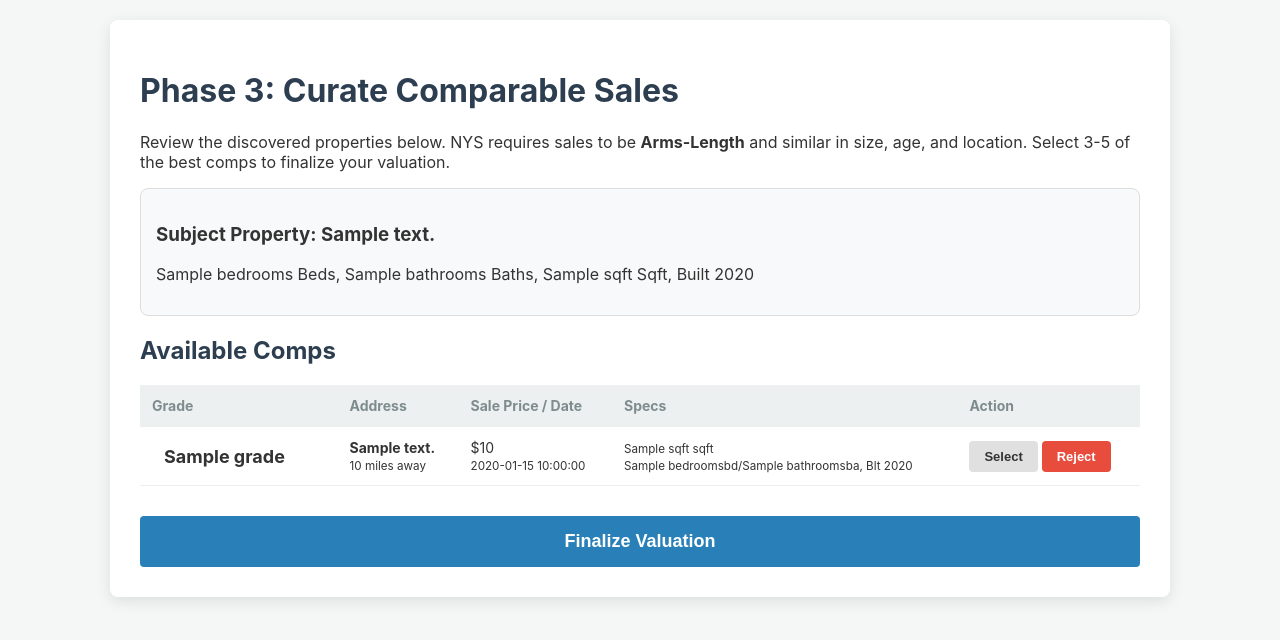
After one commit to jwlehane/griever, a FastAPI app: template src/templates/curation.html in a window 1280 px wide. The commit adds this page. Shown: the top 640 px of the page. Run offline with FastAPI, Linux system fonts and the light colour scheme; the template is opened without the code that fills it: most values are stand-ins (such as "Sample title", 1, 10 or a date in 2020).

Commit message:
feat(ui): implement comp curation workflow and grading logic

```diff
--- a/src/main.py
+++ b/src/main.py
@@ -33,7 +33,7 @@ _ULSTER_ZIPS_AC = {
     "12453","12456","12457","12458","12461","12464","12465","12466","12471",
     "12472","12474","12477","12480","12481","12483","12484","12486","12487",
     "12489","12491","12493","12494","12495","12498","12515","12525","12528",
-    "12547","12548","12549","12561","12566","12575","12589",
+    "12547","12548","12548","12549","12561","12566","12575","12589",
 }
 
 # Tiny LRU-style cache for autocomplete queries.
@@ -174,21 +174,95 @@ async def generate_report(
     subject_id: int = Form(None),
     renovation_year: int = Form(None),
     skip_discovery: bool = Form(False),
-    condition: str = Form("average"),  # below / average / above / renovated
+    finalize: bool = Form(False),
+    condition: str = Form("average"),
 ):
-    # Capture outer scope values for the closure
     init_subject_id = subject_id
     init_address = address
     init_renov = renovation_year
     init_skip = skip_discovery
+    init_finalize = finalize
     init_condition = condition
 
+    # --- DIRECT HTML RESPONSE (FINALIZATION PHASE) ---
+    if init_finalize:
+        try:
+            active_subject_id = init_subject_id
+            if not active_subject_id and init_address:
+                subject_profile = core.get_subject_profile(init_address.strip())
+                if subject_profile:
+                    active_subject_id = core.ensure_property(subject_profile)
+
+            if not active_subject_id:
+                return HTMLResponse("Property session lost. Please search again.", status_code=400)
+
+            conn = sqlite3.connect('grievance_data.db')
+            conn.row_factory = sqlite3.Row
+            cursor = conn.cursor()
+            cursor.execute("SELECT * FROM properties WHERE id = ?", (active_subject_id,))
+            row = cursor.fetchone()
+            if not row:
+                conn.close()
+                return HTMLResponse("Property not found in database.", status_code=404)
+            subject = dict(row)
+
+            cursor.execute("SELECT * FROM sales_comps WHERE target_property_id = ? AND status != 'REJECTED' AND is_selected = 1", (active_subject_id,))
+            comps = [dict(r) for r in cursor.fetchall()]
+            conn.close()
+
+            if not comps:
+                return HTMLResponse("No comps selected. Please select at least 3 comps.", status_code=400)
+
+            condition_factors = {"below": 0.85, "average": 1.00, "above": 1.10, "renovated": 1.20}
+            condition_factor = condition_factors.get((init_condition or "average").lower(), 1.0)
+
+            valuation = core.calculate_valuation(
+                subject, comps,
+                renovation_year=init_renov,
+                condition_factor=condition_factor,
+                enforce_selection=True
+            )
+
+            from app.equalization import get_rate as _er_rate, implied_market_value
+            er = _er_rate(subject.get('sbl'))
+            current_av = subject.get('assessment_2026') or subject.get('assessment_2025') or 0
+            implied_mv = implied_market_value(current_av, subject.get('sbl')) if current_av else None
+
+            if implied_mv:
+                reduction_full = max(0.0, float(implied_mv) - float(valuation["market_value"]))
+                reduction_av = reduction_full * (er / 100.0) if er else reduction_full
+            else:
+                reduction_full = max(0.0, float(current_av) - float(valuation["market_value"]))
+                reduction_av = reduction_full
+
+            html_content = templates.get_template("report.html").render({
+                "request": request,
+                "subject": subject,
+                "subject_id": active_subject_id,
+                "comps": [c for c in valuation["comps"] if c.get('status') != 'REJECTED'],
+                "market_value": valuation["market_value"],
+                "range_low": valuation["range_low"],
+                "range_high": valuation["range_high"],
+                "reduction": reduction_av,
+                "reduction_full": reduction_full,
+                "renovation_year": init_renov,
+                "current_av": current_av,
+                "equalization_rate": er,
+                "implied_market_value": implied_mv,
+                "used_count": valuation["used_count"],
+                "considered_count": valuation["considered_count"],
+                "adjustments_used": valuation["adjustments_used"],
+                "condition": init_condition,
+            })
+            return HTMLResponse(html_content)
+        except Exception as e:
+            traceback.print_exc()
+            return HTMLResponse(f"System error: {str(e)}", status_code=500)
+
+    # --- STREAMING RESPONSE (DISCOVERY & CURATION PHASE) ---
     async def event_generator():
-        # Use a local subject_id variable to avoid UnboundLocalError
         active_subject_id = init_subject_id
-
         try:
-            # Safety: If active_subject_id is missing but address is present, re-identify
             if not active_subject_id and init_address:
                 subject_profile = core.get_subject_profile(init_address.strip())
                 if subject_profile:
@@ -198,7 +272,6 @@ async def generate_report(
                 yield f"data: {json.dumps({'status': 'error', 'message': 'Property session lost. Please search again.'})}\n\n"
                 return
 
-            # Fetch subject from DB
             conn = sqlite3.connect('grievance_data.db')
             conn.row_factory = sqlite3.Row
             cursor = conn.cursor()
@@ -212,28 +285,16 @@ async def generate_report(
 
             if not init_skip:
                 subject_name = subject["address"]
-                info_payload = json.dumps({'status': 'info', 'message': f'Starting discovery for {subject_name}...', 'subject_id': active_subject_id})
-                yield f"data: {info_payload}\n\n"
+                yield f"data: {json.dumps({'status': 'info', 'message': f'Starting discovery for {subject_name}...', 'subject_id': active_subject_id})}\n\n"
 
-                # 2. Start Live Discovery Generator
-                all_live_comps = []
-                # Run the generator in a way that doesn't block the event loop
-                def get_updates():
-                    return list(core.discover_comps_live(subject, active_subject_id))
-
-                # Since discover_comps_live is a generator, we iterate through it
-                # We'll keep it simple for now but use a shorter sleep
                 for update in core.discover_comps_live(subject, active_subject_id):
                     yield f"data: {json.dumps(update)}\n\n"
                     if update['status'] == 'complete':
-                        all_live_comps = update.get('comps', [])
-                        break # Generator is done
+                        break
                     await asyncio.sleep(0.001)
 
-            else:
-                yield f"data: {json.dumps({'status': 'info', 'message': 'Generating report from existing comps...'})}\n\n"
+                yield f"data: {json.dumps({'status': 'info', 'message': 'Discovery complete. Preparing curation dashboard...'})}\n\n"
 
-            # 3. Finalize
             conn = sqlite3.connect('grievance_data.db')
             conn.row_factory = sqlite3.Row
             cursor = conn.cursor()
@@ -245,78 +306,32 @@ async def generate_report(
                 yield f"data: {json.dumps({'status': 'no_comps', 'message': 'No matching sales found.', 'subject_id': active_subject_id})}\n\n"
                 return
 
-            # 4. Calculate Valuation (median+IQR, best-N, per-town adjustments)
-            condition_factors = {
-                "below": 0.85, "average": 1.00, "above": 1.10, "renovated": 1.20,
-            }
+            condition_factors = {"below": 0.85, "average": 1.00, "above": 1.10, "renovated": 1.20}
             condition_factor = condition_factors.get((init_condition or "average").lower(), 1.0)
 
             valuation = core.calculate_valuation(
                 subject, comps,
                 renovation_year=init_renov,
                 condition_factor=condition_factor,
+                enforce_selection=False
             )
-            market_value = valuation["market_value"]
-            range_low = valuation["range_low"]
-            range_high = valuation["range_high"]
-            adjusted_comps = valuation["comps"]
-            adjustments_used = valuation["adjustments_used"]
-            used_count = valuation["used_count"]
-            considered_count = valuation["considered_count"]
 
-            # Equalization-rate aware comparison
-            from app.equalization import get_rate as _er_rate, implied_market_value
-            er = _er_rate(subject.get('sbl'))  # percent
-            current_av = subject.get('assessment_2026') or subject.get('assessment_2025') or 0
-            implied_mv = implied_market_value(current_av, subject.get('sbl')) if current_av else None
-
-            # Compare comp-derived market value against implied (full) market
-            # value from the assessment. A grievance is warranted when
-            # market_value < implied_mv (i.e., the AV implies your house is
-            # worth more than the market says).
-            if implied_mv:
-                reduction_full = max(0.0, float(implied_mv) - float(market_value))
-                # Translate full-market-value reduction back to assessed value
-                # space (what the BAR actually changes on the roll).
-                reduction_av = reduction_full * (er / 100.0) if er else reduction_full
-            else:
-                # Fallback for unknown ER: assume 100% (legacy behavior).
-                reduction_full = max(0.0, float(current_av) - float(market_value))
-                reduction_av = reduction_full
-
-            # 5. Render final HTML
-            html_content = templates.get_template("report.html").render({
+            html_content = templates.get_template("curation.html").render({
                 "request": request,
                 "subject": subject,
                 "subject_id": active_subject_id,
-                "comps": [c for c in adjusted_comps if c.get('status') != 'REJECTED'],
-                "market_value": market_value,
-                "range_low": range_low,
-                "range_high": range_high,
-                "reduction": reduction_av,
-                "reduction_full": reduction_full,
+                "comps": [c for c in valuation["comps"] if c.get('status') != 'REJECTED'],
                 "renovation_year": init_renov,
-                "current_av": current_av,
-                "equalization_rate": er,
-                "implied_market_value": implied_mv,
-                "used_count": used_count,
-                "considered_count": considered_count,
-                "adjustments_used": adjustments_used,
                 "condition": init_condition,
             })
 
-            yield f"data: {json.dumps({'status': 'finished', 'html': html_content})}\n\n"
+            payload = json.dumps({"status": "render_ui", "html": html_content})
+            yield f"data: {payload}\n\n"
 
         except Exception as e:
-            import traceback
             traceback.print_exc()
-            error_ctx = {
-                "subject_id": active_subject_id,
-                "phase": "streaming_report",
-                "subject_data": str(subject) if 'subject' in locals() else "Not loaded"
-            }
-            send_error_report(e, error_ctx)
-            yield f"data: {json.dumps({'status': 'error', 'message': f'Internal error: {str(e)}'})}\n\n"
+            await send_error_report(str(e), traceback.format_exc())
+            yield f"data: {json.dumps({'status': 'error', 'message': f'System error: {str(e)}'})}\n\n"
 
     return StreamingResponse(event_generator(), media_type="text/event-stream")
 
@@ -324,8 +339,6 @@ async def generate_report(
 async def add_comp(request: Request, property_id: int = Form(...), address: str = Form(...), price: float = Form(...)):
     success = core.add_manual_comp(property_id, address, price)
     if success:
-        # Look up subject address so /report can re-find it without depending
-        # on the user's prior session and so skip_discovery actually skips.
         conn = sqlite3.connect('grievance_data.db')
         cursor = conn.cursor()
         cursor.execute("SELECT address FROM properties WHERE id = ?", (property_id,))
@@ -349,12 +362,6 @@ async def add_comp(request: Request, property_id: int = Form(...), address: str
         return HTMLResponse("Failed to verify address on County API. Check spelling.")
 
 def _build_report_context(subject_id: int, renovation_year: int = None, condition: str = "average"):
-    """Common context builder used by /report rendering and PDF endpoints.
-
-    Loads subject + comps from DB, runs valuation, returns the same dict
-    shape we hand to the Jinja template. Raises HTTPException via FastAPI
-    callers when subject is missing.
-    """
     conn = sqlite3.connect('grievance_data.db')
     conn.row_factory = sqlite3.Row
     cursor = conn.cursor()
@@ -364,8 +371,9 @@ def _build_report_context(subject_id: int, renovation_year: int = None, conditio
         conn.close()
         return None
     subject = dict(row)
+    # FOR PDF: We only use SELECTED comps
     cursor.execute(
-        "SELECT * FROM sales_comps WHERE target_property_id = ? AND status != 'REJECTED'",
+        "SELECT * FROM sales_comps WHERE target_property_id = ? AND status != 'REJECTED' AND is_selected = 1",
         (subject_id,),
     )
     comps = [dict(r) for r in cursor.fetchall()]
@@ -376,6 +384,7 @@ def _build_report_context(subject_id: int, renovation_year: int = None, conditio
         subject, comps,
         renovation_year=renovation_year,
         condition_factor=condition_factors.get((condition or "average").lower(), 1.0),
+        enforce_selection=True
     )
 
     from app.equalization import get_rate as _er_rate, implied_market_value
@@ -439,7 +448,6 @@ async def grievance_methodology(subject_id: int, renovation_year: int = None, co
 
 @app.get("/grievance/package.zip")
 async def grievance_package(subject_id: int, renovation_year: int = None, condition: str = "average"):
-    """Bundle: RP-524 + methodology + cover letter as a single ZIP."""
     from fastapi.responses import Response
     from app.pdf_gen import render_rp524, render_methodology
     import zipfile, io
@@ -451,7 +459,6 @@ async def grievance_package(subject_id: int, renovation_year: int = None, condit
 
     safe = (ctx["subject"].get("address") or "subject").replace("/", "-").replace(" ", "_")
 
-    # Cover letter (plain text — easy to edit)
     bar = ctx.get("bar_info") or {}
     cover = (
         f"To: {bar.get('municipality') or 'The Board of Assessment Review'}\n"
@@ -497,7 +504,6 @@ async def grievance_package(subject_id: int, renovation_year: int = None, condit
 
 @app.get("/bar_info")
 async def bar_info(subject_id: int):
-    """Return Board of Assessment Review contact + Grievance Day for a subject."""
     from app.bar_info import get_bar
     conn = sqlite3.connect('grievance_data.db')
     conn.row_factory = sqlite3.Row
@@ -516,23 +522,44 @@ async def bar_info(subject_id: int):
     return JSONResponse(info)
 
 
-@app.post("/reject_comp")
-async def reject_comp(request: Request, property_id: int = Form(...), address: str = Form(...), zpid: str = Form(None)):
+@app.post("/select_comp")
+async def select_comp(property_id: int = Form(...), zpid: str = Form(None), address: str = Form(None)):
     conn = sqlite3.connect('grievance_data.db')
     cursor = conn.cursor()
     if zpid:
-        cursor.execute("UPDATE sales_comps SET status = 'REJECTED' WHERE target_property_id = ? AND zpid = ?", (property_id, zpid))
+        cursor.execute("UPDATE sales_comps SET is_selected = 1 WHERE target_property_id = ? AND zpid = ?", (property_id, zpid))
     else:
-        cursor.execute("UPDATE sales_comps SET status = 'REJECTED' WHERE target_property_id = ? AND address = ?", (property_id, address))
+        cursor.execute("UPDATE sales_comps SET is_selected = 1 WHERE target_property_id = ? AND address = ?", (property_id, address))
     conn.commit()
     conn.close()
-    return HTMLResponse("""
-        <div style="font-family:sans-serif; text-align:center; padding:50px;">
-            <h2>Comp Rejected</h2>
-            <p>This sale will no longer be used in your valuation calculations.</p>
-            <button onclick="window.history.back()" style="padding:10px 20px; background:#34495e; color:white; border:none; border-radius:4px; cursor:pointer;">Back</button>
-        </div>
-    """)
+    return {"status": "success"}
+
+
+@app.post("/unselect_comp")
+async def unselect_comp(property_id: int = Form(...), zpid: str = Form(None), address: str = Form(None)):
+    conn = sqlite3.connect('grievance_data.db')
+    cursor = conn.cursor()
+    if zpid:
+        cursor.execute("UPDATE sales_comps SET is_selected = 0 WHERE target_property_id = ? AND zpid = ?", (property_id, zpid))
+    else:
+        cursor.execute("UPDATE sales_comps SET is_selected = 0 WHERE target_property_id = ? AND address = ?", (property_id, address))
+    conn.commit()
+    conn.close()
+    return {"status": "success"}
+
+
+@app.post("/reject_comp")
+async def reject_comp(request: Request, property_id: int = Form(...), address: str = Form(...), zpid: str = Form(None), reason: str = Form(None)):
+    conn = sqlite3.connect('grievance_data.db')
+    cursor = conn.cursor()
+    if zpid:
+        cursor.execute("UPDATE sales_comps SET status = 'REJECTED', rejection_reason = ? WHERE target_property_id = ? AND zpid = ?", (reason, property_id, zpid))
+    else:
+        cursor.execute("UPDATE sales_comps SET status = 'REJECTED', rejection_reason = ? WHERE target_property_id = ? AND address = ?", (reason, property_id, address))
+    conn.commit()
+    conn.close()
+    return {"status": "success"}
+
 
 if __name__ == "__main__":
     import uvicorn
--- /dev/null
+++ b/src/templates/curation.html
@@ -0,0 +1,108 @@
+<!DOCTYPE html>
+<html lang="en">
+<head>
+    <meta charset="UTF-8">
+    <meta name="viewport" content="width=device-width, initial-scale=1.0">
+    <title>Curate Comps - TaxGrieve NY</title>
+    <style>
+        body { font-family: -apple-system, BlinkMacSystemFont, "Segoe UI", Roboto, Helvetica, Arial, sans-serif; background: #f4f7f6; color: #333; margin: 0; padding: 20px; }
+        .container { max-width: 1000px; margin: 0 auto; background: white; padding: 30px; border-radius: 8px; box-shadow: 0 4px 15px rgba(0,0,0,0.1); }
+        h1, h2 { color: #2c3e50; }
+        .card { background: #f8f9fa; border: 1px solid #ddd; border-radius: 8px; padding: 15px; margin-bottom: 20px; }
+        .grade { font-size: 18px; font-weight: bold; display: inline-block; padding: 5px 12px; border-radius: 4px; margin-right: 10px; }
+        .grade-A { background: #d4edda; color: #2e7d32; }
+        .grade-B { background: #e3f2fd; color: #1565c0; }
+        .grade-C { background: #fff3e0; color: #ef6c00; }
+        .grade-F { background: #ffebee; color: #c62828; }
+
+        table { width: 100%; border-collapse: collapse; margin-top: 10px; font-size: 14px; }
+        th, td { text-align: left; padding: 12px; border-bottom: 1px solid #eee; }
+        th { background: #ecf0f1; color: #7f8c8d; }
+
+        button { padding: 8px 15px; border: none; border-radius: 4px; cursor: pointer; font-size: 13px; font-weight: bold; }
+        .btn-select { background: #e0e0e0; color: #333; }
+        .btn-select.selected { background: #27ae60; color: white; }
+        .btn-reject { background: #e74c3c; color: white; }
+        .btn-finalize { width: 100%; padding: 15px; background: #2980b9; color: white; font-size: 18px; margin-top: 30px; }
+        .btn-finalize:hover { background: #2471a3; }
+
+        /* Modal */
+        .modal { display: none; position: fixed; z-index: 100; left: 0; top: 0; width: 100%; height: 100%; background-color: rgba(0,0,0,0.5); }
+        .modal-content { background-color: white; margin: 15% auto; padding: 20px; border-radius: 8px; width: 400px; text-align: center; }
+        .modal-content select { width: 100%; padding: 10px; margin: 15px 0; border: 1px solid #ddd; }
+        .modal-content button { margin: 5px; }
+    </style>
+</head>
+<body>
+    <div class="container">
+        <h1>Phase 3: Curate Comparable Sales</h1>
+        <p>Review the discovered properties below. NYS requires sales to be <b>Arms-Length</b> and similar in size, age, and location. Select 3-5 of the best comps to finalize your valuation.</p>
+
+        <div class="card">
+            <h3>Subject Property: {{ subject.address }}</h3>
+            <p>{{ subject.bedrooms }} Beds, {{ subject.bathrooms }} Baths, {{ subject.sqft }} Sqft, Built {{ subject.year_built }}</p>
+        </div>
+
+        <h2>Available Comps</h2>
+        <table>
+            <thead>
+                <tr>
+                    <th>Grade</th>
+                    <th>Address</th>
+                    <th>Sale Price / Date</th>
+                    <th>Specs</th>
+                    <th>Action</th>
+                </tr>
+            </thead>
+            <tbody>
+                {% for comp in comps %}
+                <tr id="row-{{ loop.index }}">
+                    <td><span class="grade grade-{{ comp.grade }}">{{ comp.grade }}</span></td>
+                    <td><b>{{ comp.address }}</b><br><small>{{ comp.distance_miles }} miles away</small></td>
+                    <td>${{ "{:,.0f}".format(comp.sale_price) }}<br><small>{{ comp.sale_date }}</small></td>
+                    <td><small>{{ comp.sqft }} sqft<br>{{ comp.bedrooms }}bd/{{ comp.bathrooms }}ba, Blt {{ comp.year_built }}</small></td>
+                    <td>
+                        <button class="btn-select" id="sel-{{ loop.index }}" onclick="toggleSelect({{ loop.index }}, {{ subject_id }}, '{{ comp.zpid or '' }}', '{{ comp.address }}')">Select</button>
+                        <button class="btn-reject" onclick="openRejectModal({{ loop.index }}, {{ subject_id }}, '{{ comp.zpid or '' }}', '{{ comp.address }}')">Reject</button>
+                    </td>
+                </tr>
+                {% endfor %}
+            </tbody>
+        </table>
+
+        <form action="/report" method="POST" id="finalize-form">
+            <input type="hidden" name="address" value="{{ subject.address }}">
+            <input type="hidden" name="subject_id" value="{{ subject_id }}">
+            <input type="hidden" name="skip_discovery" value="true">
+            <input type="hidden" name="finalize" value="true">
+            <input type="hidden" name="renovation_year" value="{{ renovation_year or '' }}">
+            <input type="hidden" name="condition" value="{{ condition }}">
+
+            <button type="submit" class="btn-finalize">Finalize Valuation</button>
+        </form>
+    </div>
+
+    <!-- Reject Modal -->
+    <div id="rejectModal" class="modal">
+        <div class="modal-content">
+            <h3>Reject Comp</h3>
+            <p>Why is this sale not comparable?</p>
+            <select id="rejectReason">
+                <option value="Non-arms-length (Foreclosure/Family)">Non-arms-length (Foreclosure/Family)</option>
+                <option value="Different neighborhood/Situs">Different neighborhood/Situs</option>
+                <option value="Significantly different condition">Significantly different condition</option>
+                <option value="Too old/new compared to Valuation Date">Too old/new compared to Valuation Date</option>
+                <option value="Other">Other</option>
+            </select>
+            <input type="hidden" id="rejRow">
+            <input type="hidden" id="rejSubjId">
+            <input type="hidden" id="rejZpid">
+            <input type="hidden" id="rejAddr">
+            <div>
+                <button onclick="confirmReject()" style="background:#e74c3c;color:white;">Confirm Reject</button>
+                <button onclick="document.getElementById('rejectModal').style.display='none'">Cancel</button>
+            </div>
+        </div>
+    </div>
+</body>
+</html>
```
Also changed, not shown: conductor/tracks/comp_refinement_workflow_20260512/plan.md (+17 -17 lines), conductor/tracks/comp_refinement_workflow_20260512/spec.md (+22 -15 lines), src/app/core.py (+54 -5 lines), src/templates/index.html (+72 -2 lines), src/templates/report.html (+5 -26 lines), tests/test_grading.py (added, +62 -0 lines).
